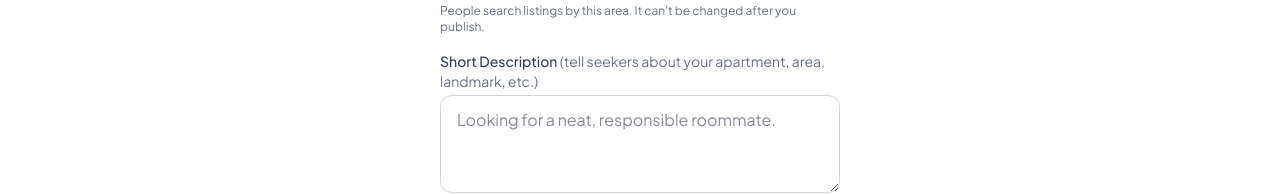
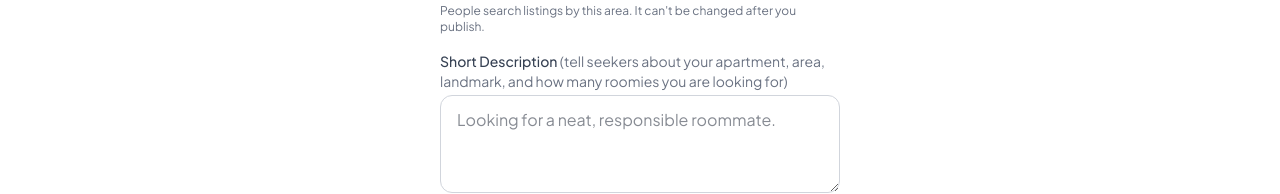
Before and after one commit to kayotive/verifiedroomie-v2, a Next.js app: page /listings/new in a window 1280 px wide. Shown: the part 750-944 px from the top of the page. Built offline with nearby package versions, Linux system fonts and the light colour scheme; no server answers.

Commit message:
Hint owners to mention how many roomies in the description

```diff
--- a/src/app/listings/new/page.tsx
+++ b/src/app/listings/new/page.tsx
@@ -348,7 +348,7 @@ export default function NewListingPage() {
   <label className={labelClass}>
     Short Description{" "}
     <span className="font-normal text-gray-500">
-      (tell seekers about your apartment, area, landmark, etc.)
+      (tell seekers about your apartment, area, landmark, and how many roomies you are looking for)
     </span>
   </label>
   <textarea name="description" required rows={3} placeholder="Looking for a neat, responsible roommate." value={form.description} onChange={update} className={inputClass} />
```
